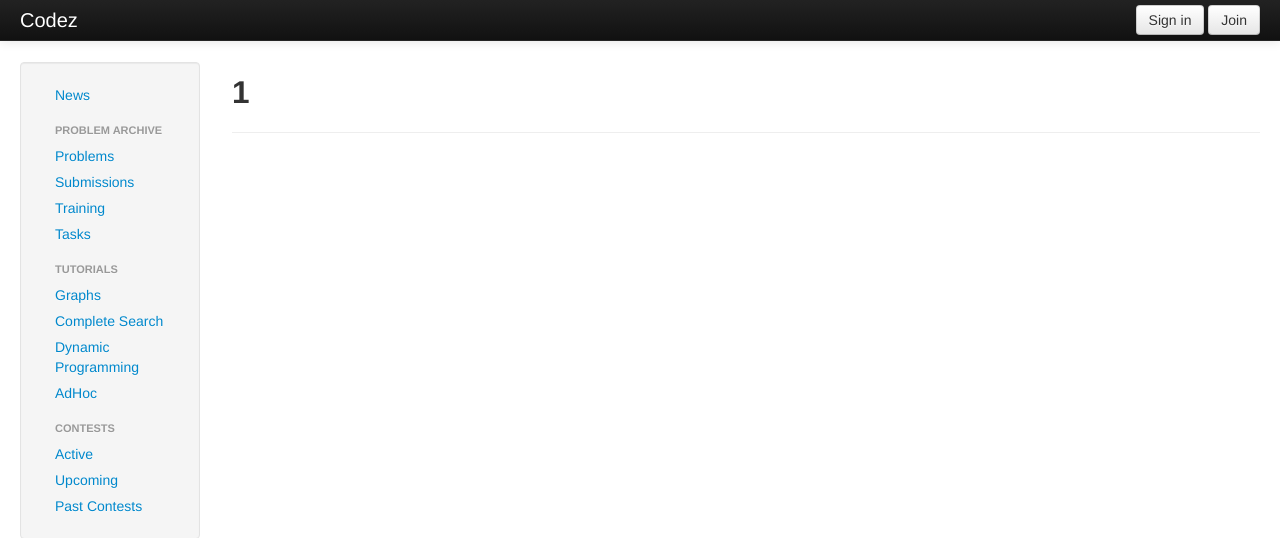
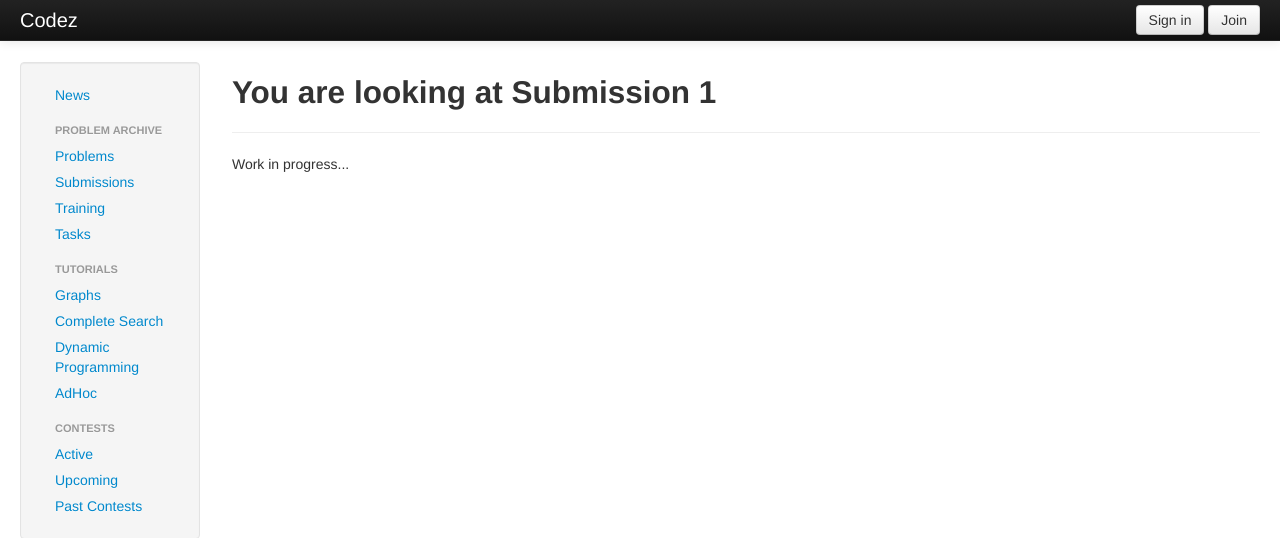
Before and after one commit to paul-g/codez, a Django app: page /submission/1 in a window 1280 px wide. Shown: the top 538 px of the page. Run offline with Django 3.2, Linux system fonts and the light colour scheme; tables that the repository leaves empty hold one stand-in row (values such as "Sample post"); parts of the project's set-up code (start-up, migrations or seed data) failed here and were passed over.

Commit message:
Mark as workin in progress.. #14

```diff
--- a/templates/judge/submission_detail.html
+++ b/templates/judge/submission_detail.html
@@ -1,5 +1,6 @@
 {% extends "base.html" %}
 {% block content %}
-<h2>{{ submission.id }}</h2>
+<h2>You are looking at Submission {{ submission.id }}</h2>
 <hr/>
+Work in progress...
 {% endblock %}
```
